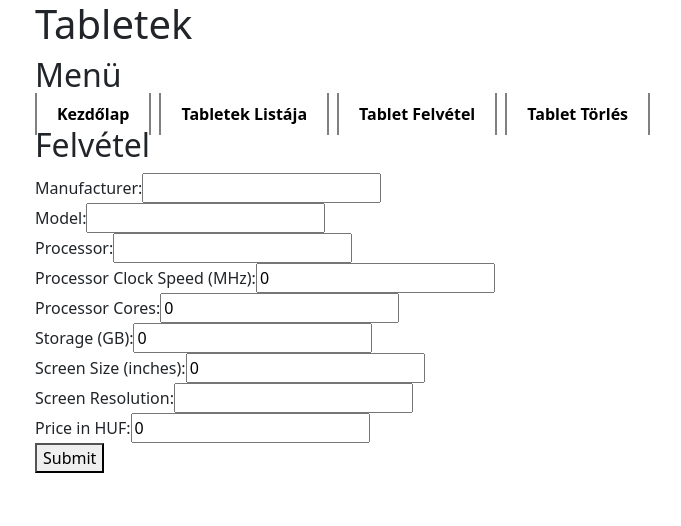
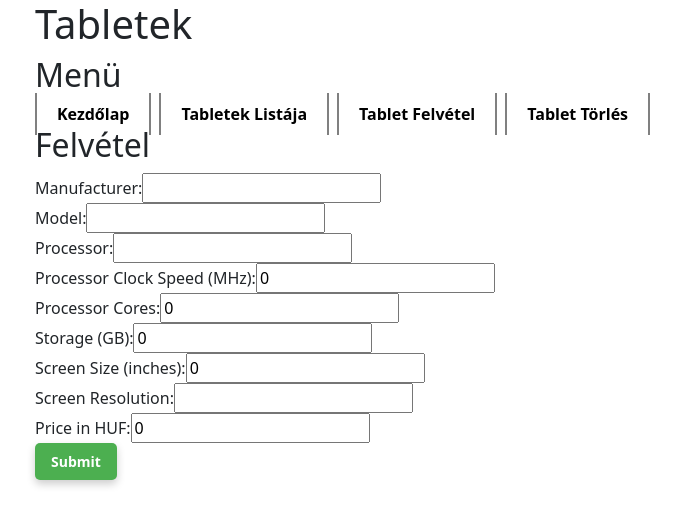
Before and after one commit to MBotond21/tabletek_feladat, a React (Vite) app in the folder frontend/: page /tablet-felvetel in a window 1280 px wide. Shown: the top 526 px of the page, without its empty margins (13-694 px from the left). Built offline with nearby package versions, Linux system fonts and the light colour scheme.

Commit message:
new submit button

```diff
--- a/frontend/src/App.css
+++ b/frontend/src/App.css
@@ -42,3 +42,19 @@ nav a:hover{
 .del:hover{
     background-color: #a04545;
 }
+
+.sbtn{
+    background-color: #4CAF50;
+    color: white;
+    padding: 8px 16px;
+    border: none;
+    border-radius: 5px;
+    font-size: 14px;
+    font-weight: bold;
+    box-shadow: 0px 4px 8px rgba(0, 0, 0, 0.2);
+    transition: background-color 0.3s ease;
+}
+
+.sbtn:hover{
+    background-color: #449f47;
+}
--- a/frontend/src/components/Tabletek/Felvetel.tsx
+++ b/frontend/src/components/Tabletek/Felvetel.tsx
@@ -1,4 +1,5 @@
 import { useState } from "react"
+import { parsePath } from "react-router-dom";
 
 export default function Felvetel() {
 
@@ -84,7 +85,7 @@ export default function Felvetel() {
                 <label>Price in HUF:</label>
                 <input type="number" value={price} onChange={(e) => setPrice(parseInt(e.target.value))} />
             </div>
-            <button onClick={handleSubmit}>Submit</button>
+            <button onClick={handleSubmit} className="sbtn">Submit</button>
         </form>
 
         {error && <p>Hiba történt: {error}</p>}
```
